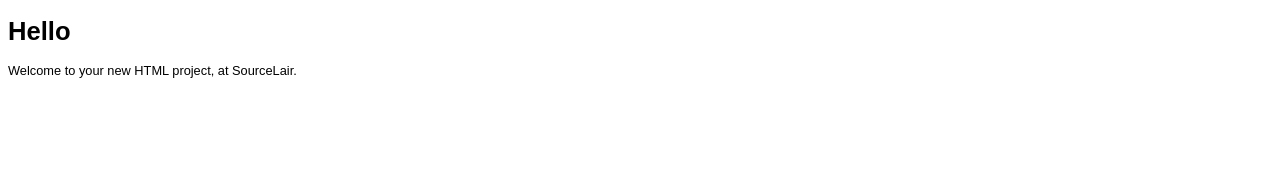
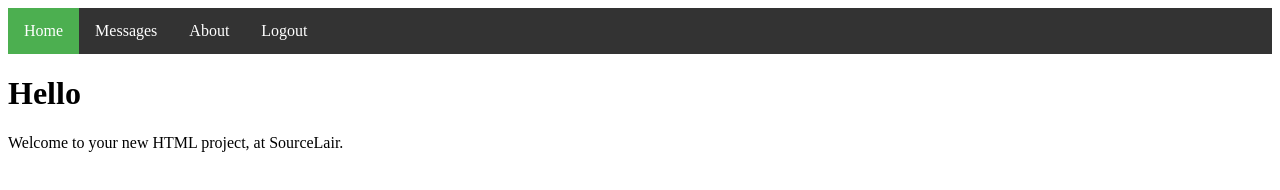
Before and after one commit to IsaacReed/Chat-App, a website: page index.html in a window 1280 px wide. Drawn offline with Linux system fonts and the light colour scheme.

Commit message:
Index Styling with navbar
Added style sheet for home page.
Added navbar for the home page.

```diff
--- /dev/null
+++ b/homePage.css
@@ -0,0 +1,27 @@
+ul {
+    list-style-type: none;
+    margin: 0;
+    padding: 0;
+    overflow: hidden;
+    background-color: #333;
+}
+
+li {
+    float: left;
+}
+
+li a {
+    display: block;
+    color: white;
+    text-align: center;
+    padding: 14px 16px;
+    text-decoration: none;
+}
+
+li a:hover:not(.active) {
+    background-color: #111;
+}
+
+.active {
+    background-color: #4CAF50;
+}
--- a/index.html
+++ b/index.html
@@ -2,11 +2,19 @@
 <html>
 	<head>
 		<meta charset="utf8" />
-		<title></title>
-		<link rel="stylesheet" type="text/css" href="main.css" />
+		<title>Messenger</title>
+		<link rel="stylesheet" type="text/css" href="homePage.css" />
 	</head>
-	<body>
-		<h1>Hello</h1>
-		<p>Welcome to your new HTML project, at SourceLair.</p>
-	</body>
+
+<body>
+<ul>
+  <li><a class="active" href="index.html">Home</a></li>
+  <li><a href="#news">Messages</a></li>
+  <li><a href="#contact">About</a></li>
+  <li><a href="#about" id="logout">Logout</a></li>
+</ul>
+
+<h1>Hello</h1>
+<p>Welcome to your new HTML project, at SourceLair.</p>
+</body>
 </html>
```
